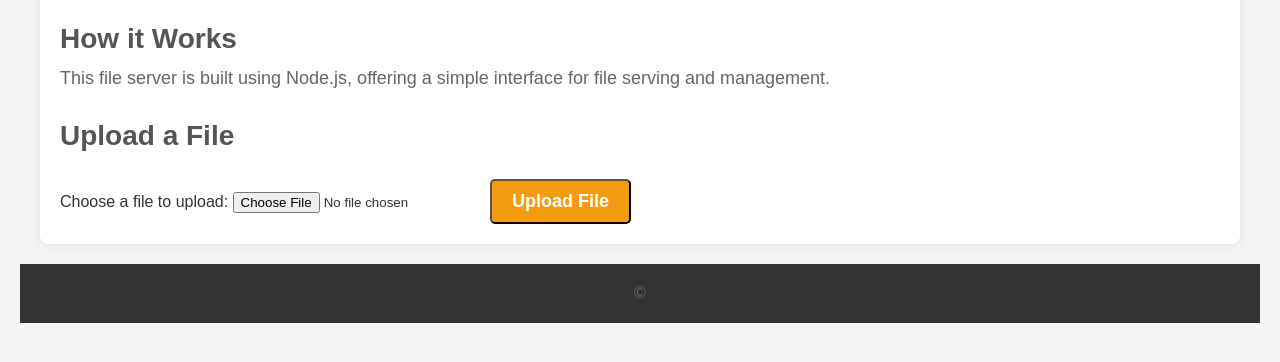
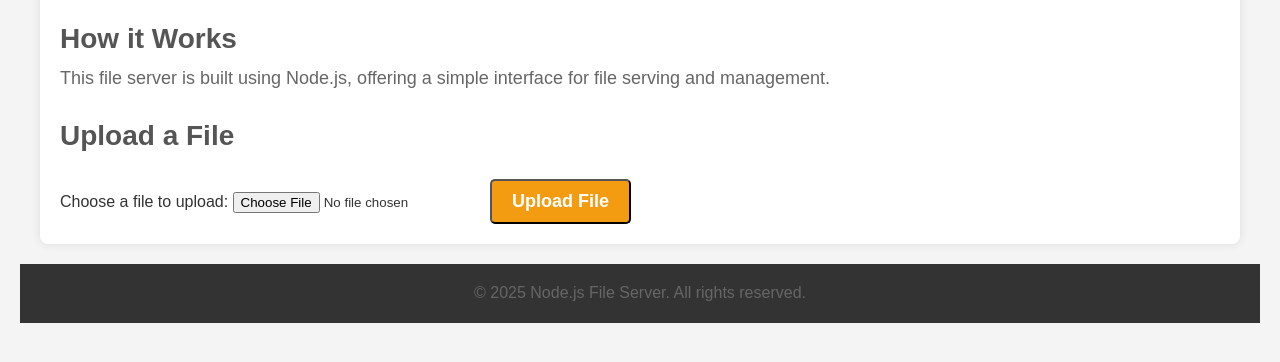
Before and after one commit to Asiji/git, a website: page public/index.html in a window 1280 px wide. Shown: the part 192-554 px from the top of the page. Drawn offline with Linux system fonts and the light colour scheme.

```diff
--- a/public/index.html
+++ b/public/index.html
@@ -45,7 +45,7 @@
     </main>
 
     <footer>
-        <p>&copy; </p>
+        <p>&copy; 2025 Node.js File Server. All rights reserved.</p>
     </footer>
 
     <script src="app.js"></script>
```
